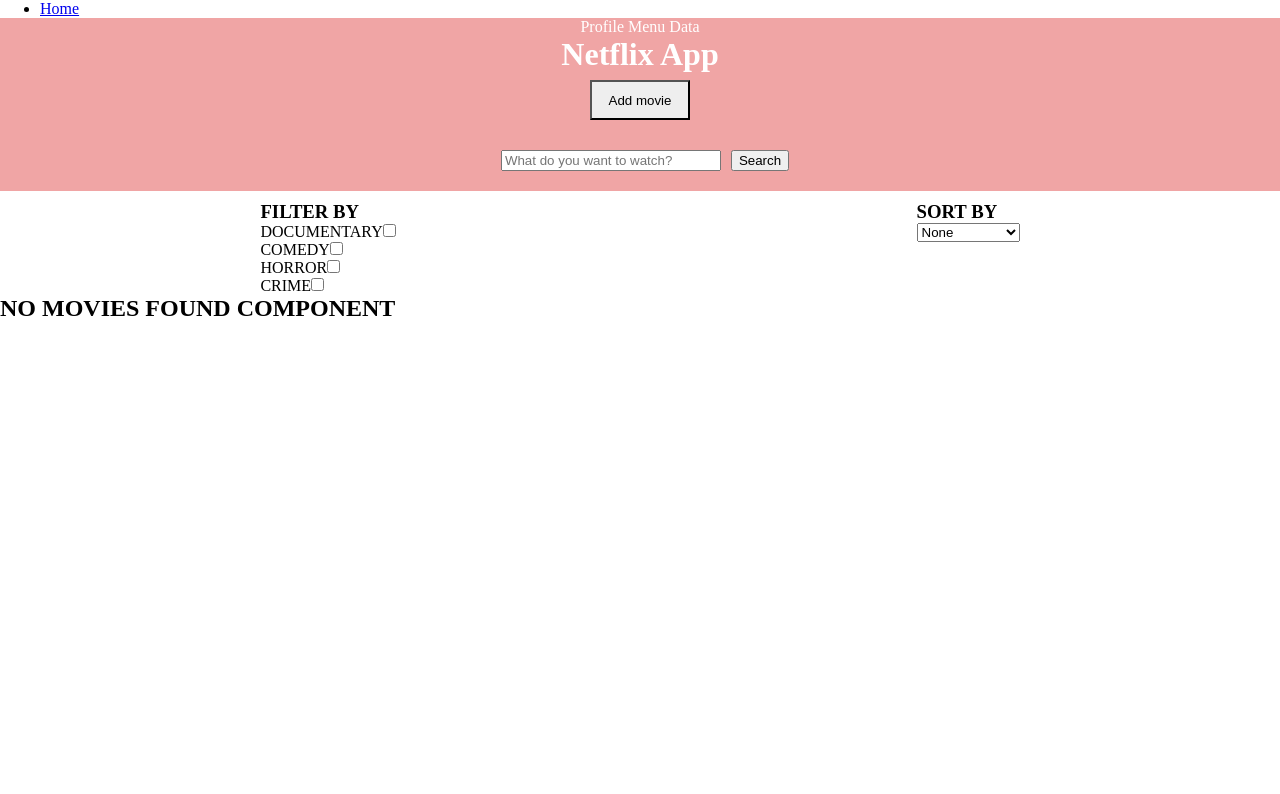
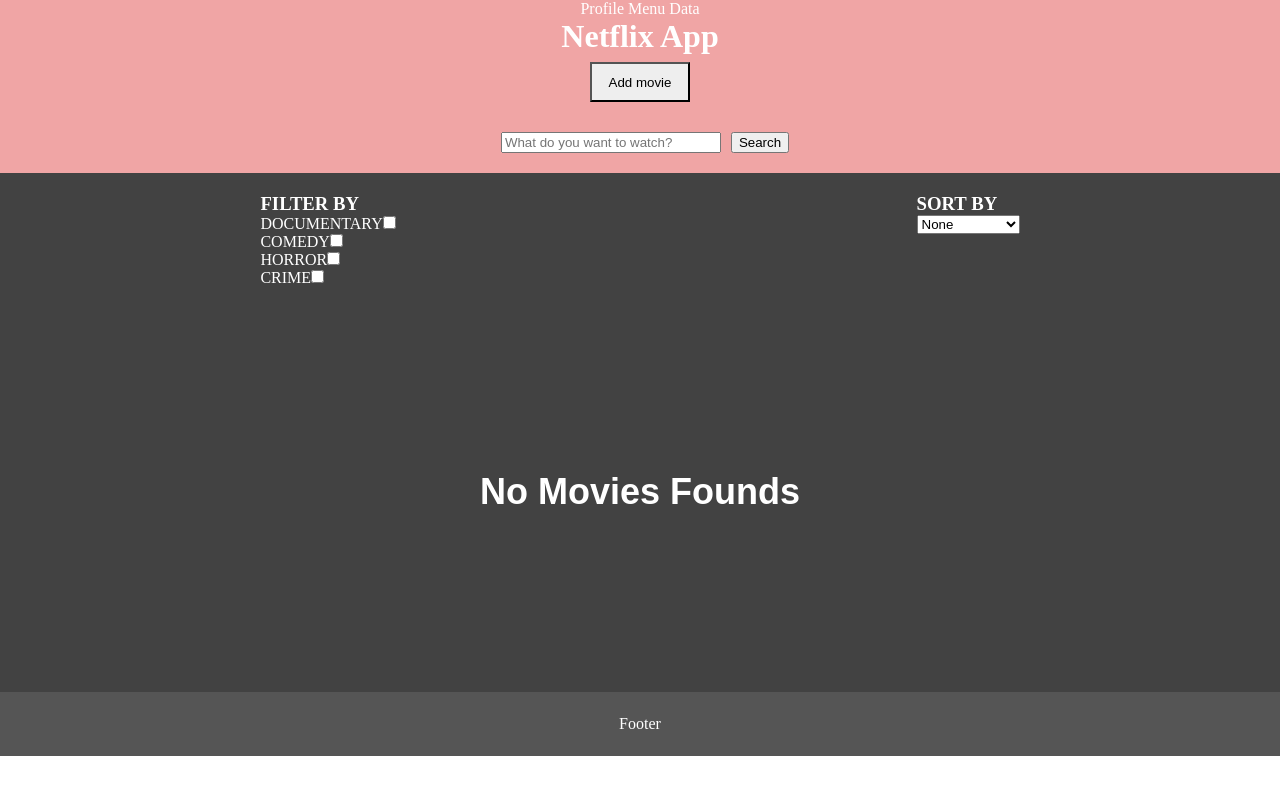
Before and after one commit to philiprzn/react_movies, a React app in the folder movies/: page / in a window 1280 px wide. Before the commit this address led to /search. Shown: the top 794 px of the page. Built offline with nearby package versions, Linux system fonts and the light colour scheme.

Commit message:
hw8 router film search;

```diff
--- a/movies/src/components/App.js
+++ b/movies/src/components/App.js
@@ -12,21 +12,15 @@
 import MovieDetails from "./MovieDetails/MovieDetails";
 import NotFound from "./NotFound/NotFound";
 import History from "./History/History";
-import Search from "./Search/Search";
 
 import {
     BrowserRouter as Router,
-    Switch,
-    Route,
-    Link,
-    NavLink,
-    useParams,
-    useLocation,
-    Redirect
+    Switch, Route, Link,
+    NavLink, useParams,
+    useLocation, Redirect
 } from "react-router-dom";
 
 const useQuery = () => new URLSearchParams(useLocation().search);
-
 
 const App = (props) => {
     const { app, toggleModalWindow, movies } = props;
@@ -35,12 +29,12 @@
         return (
             <Router history={History}>
                 <div>
-                    <nav>
+                    {/*<nav>
                         <ul>
                             <li>
                                 <NavLink to="/">Home</NavLink>
                             </li>
-                            {/*<li>
+                            <li>
                                 <NavLink to="/about">About</NavLink>
                             </li>
                             <li>
@@ -48,33 +42,28 @@
                             </li>
                             <li>
                                 <NavLink to="/search">Search</NavLink>
-                            </li>*/}
+                            </li>
                         </ul>
-                    </nav>
+                    </nav>*/}
 
                     <Switch>
                         {/*<Route exact path="/"><Home /></Route>*/}
-                        <Route path="/about"><About /></Route>
+                        {/*<Route path="/about"><About /></Route>
                         <Route path="/users"><Users /></Route>
                         <Route path="/user/:id"><User/></Route>
                         <Route exact path="/search"><Search/></Route>
-                        <Redirect exact from='/' to='/search' />
-                        <Route exact path="/film/:id" render={({location}) =>
-                            <>
-                                <MovieDetails />
-                                <MoviesList />
-                            </>}
-                        />
-                        <Route path="/404">
-                            <NotFound />
-                        </Route>
+                        <Route exact path="/search/:query"><Search/></Route>
+                        <Redirect exact from='/' to='/search' />*/}
+
+                        <Route exact path="/"><Header /></Route>
+                        <Route exact path="/film/:id" render={({location}) => <MovieDetails />}/>
+                        <Route path="/404"><NotFound /></Route>
                         <Redirect from='*' to='/404' />
                     </Switch>
 
-                    {/*<Header />
-                    <MoviesList />*/}
+                    <MoviesList />
                     {isModalWindowOpen &&  <ModalWindow />}
-                    {/*<Footer />*/}
+                    <Footer />
                 </div>
             </Router>
         );
@@ -125,16 +114,13 @@
     const gender = query.get('gender');
     const age = query.get('age');
 
-    console.log('query', query);
-    console.log('age', age);
-
-    let filtredUsers = gender ? users.filter(user => user.gender === gender) : users;
-    filtredUsers = age ? filtredUsers.filter(user => user.age >= age) : filtredUsers;
+    let filteredUsers = gender ? users.filter(user => user.gender === gender) : users;
+    filteredUsers = age ? filteredUsers.filter(user => user.age >= age) : filteredUsers;
 
     return (
         <>
             <h2>Users</h2>
-            <UsersList users={filtredUsers}></UsersList>
+            <UsersList users={filteredUsers}></UsersList>
         </>
     );
 }
--- a/movies/src/components/Footer/footer.css
+++ b/movies/src/components/Footer/footer.css
@@ -1,12 +1,13 @@
 .footer {
     width: 100%;
-    max-width: 1200px;
-    height: 80px;
-    background: rgba(11, 15, 17, 0.78);
-    position: absolute;
+    /*max-width: 1200px;*/
+    height: 64px;
+    /*background: rgba(11, 15, 17, 0.78);*/
+    background: #555555;
+    /*position: absolute;*/
     bottom: 0;
     /*margin-top: -80px;*/
     text-align: center;
-    line-height: 75px;
+    line-height: 64px;
     color: white;
 }
--- a/movies/src/components/Header/header.css
+++ b/movies/src/components/Header/header.css
@@ -8,7 +8,6 @@
     /*height: 120px;*/
     background: #f0a5a5;
     padding-bottom: 15px;
-    margin-bottom: 10px;
     text-align: center;
     color: white;
 }
--- a/movies/src/components/MovieCard/movieCard.css
+++ b/movies/src/components/MovieCard/movieCard.css
@@ -1,7 +1,12 @@
 .moviecard {
     width: 200px;
     height: 200px;
-    border: 1px solid #333333;
+    border: 1px solid #ffffff;
     padding: 20px 10px;
     margin: 20px;
 }
+
+.moviecard h3 {
+    color: #ffffff;
+    text-decoration: none;
+}
--- /dev/null
+++ b/movies/src/components/NoMoviesFound/NoMoviesFound.js
@@ -0,0 +1,12 @@
+import React from 'react';
+import './noMoviesFound.css'
+
+function NoMoviesFound(props) {
+    return (
+        <div className="mo-movies-found-component">
+            <h2>No Movies Founds</h2>
+        </div>
+    );
+}
+
+export default NoMoviesFound;
--- /dev/null
+++ b/movies/src/components/NoMoviesFound/noMoviesFound.css
@@ -0,0 +1,15 @@
+.mo-movies-found-component {
+    display: flex;
+    justify-content: center;
+    align-items: center;
+    max-width: 100%;
+    text-align: center;
+    height: 400px;
+}
+
+.mo-movies-found-component h2 {
+    font-family: 'Titillium Web', sans-serif;
+    font-size: 36px;
+    font-weight: 600;
+    margin: 0px;
+}
--- a/movies/src/components/Search/Search.js
+++ /dev/null
@@ -1,14 +0,0 @@
-import React, { useState } from 'react';
-import Header from "../Header/Header";
-import MoviesList from "../../containers/MoviesList/MoviesList";
-
-function Search(props) {
-    return (
-        <>
-            <Header/>
-            <MoviesList />
-        </>
-    );
-}
-
-export default Search;
--- a/movies/src/containers/MoviesList/MoviesListView.js
+++ b/movies/src/containers/MoviesList/MoviesListView.js
@@ -4,12 +4,11 @@
 import MoviesSorting from "../../components/MoviesSorting/MoviesSorting";
 import {SORTING_HANDLER_FUNCTIONS} from "../../api/sortingHandlerFunctions";
 import {Link} from "react-router-dom";
+import NoMoviesFound from "../../components/NoMoviesFound/NoMoviesFound";
 
 const MovieListView = (props) => {
 
     const {movies, filterTypeArray, sortingType, searchingValues} = props;
-
-    // console.log('MovieListView searchingMovies', searchingMovies );
 
     const moviesForRender = useMemo(() => filterTypeArray.length === 0 ? [...movies] : movies.filter(movie => {
         return movie.genre.some(item => {
@@ -26,7 +25,6 @@
                 { movies.length > 0
                     ?  <ul className="moviesList">
                             {filteredMovies.map(({title, description, id, rating, releaseDate}) =>
-
                                 <li key={id}>
                                     <MovieCard title={title}
                                                description={description}
@@ -39,12 +37,11 @@
                                 </li>
                             )}
                         </ul>
-                    : <h2>NO MOVIES FOUND COMPONENT</h2>
+                    : <NoMoviesFound />
                 }
             </div>
         </>
     )
-};
-
+}
 
 export default React.memo(MovieListView);
--- a/movies/src/containers/MoviesList/moviesList.css
+++ b/movies/src/containers/MoviesList/moviesList.css
@@ -1,11 +1,14 @@
 .moviesList-wrapper {
-
+    color: white;
+    background: #424242;
+    padding-top: 20px;
 }
 
 .sorting-filtering-block {
     display: flex;
     flex-direction: row;
     justify-content: space-around;
+    padding-bottom: 5px;
 }
 
 .sorting-block {
@@ -13,7 +16,6 @@
 }
 
 .moviesList {
-    padding: 10px;
     display: flex;
     flex-wrap: wrap;
     justify-content: space-around;
```
